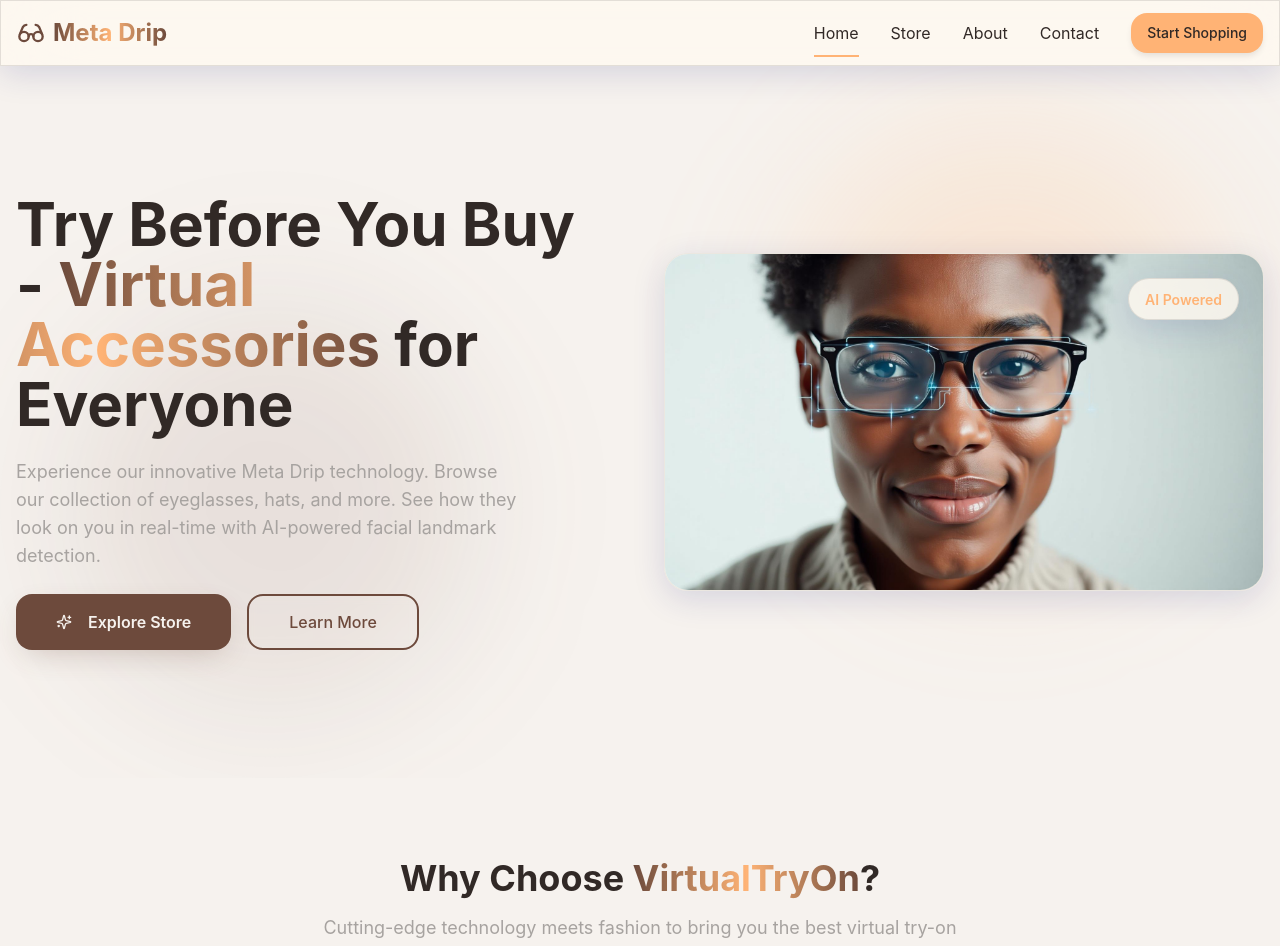
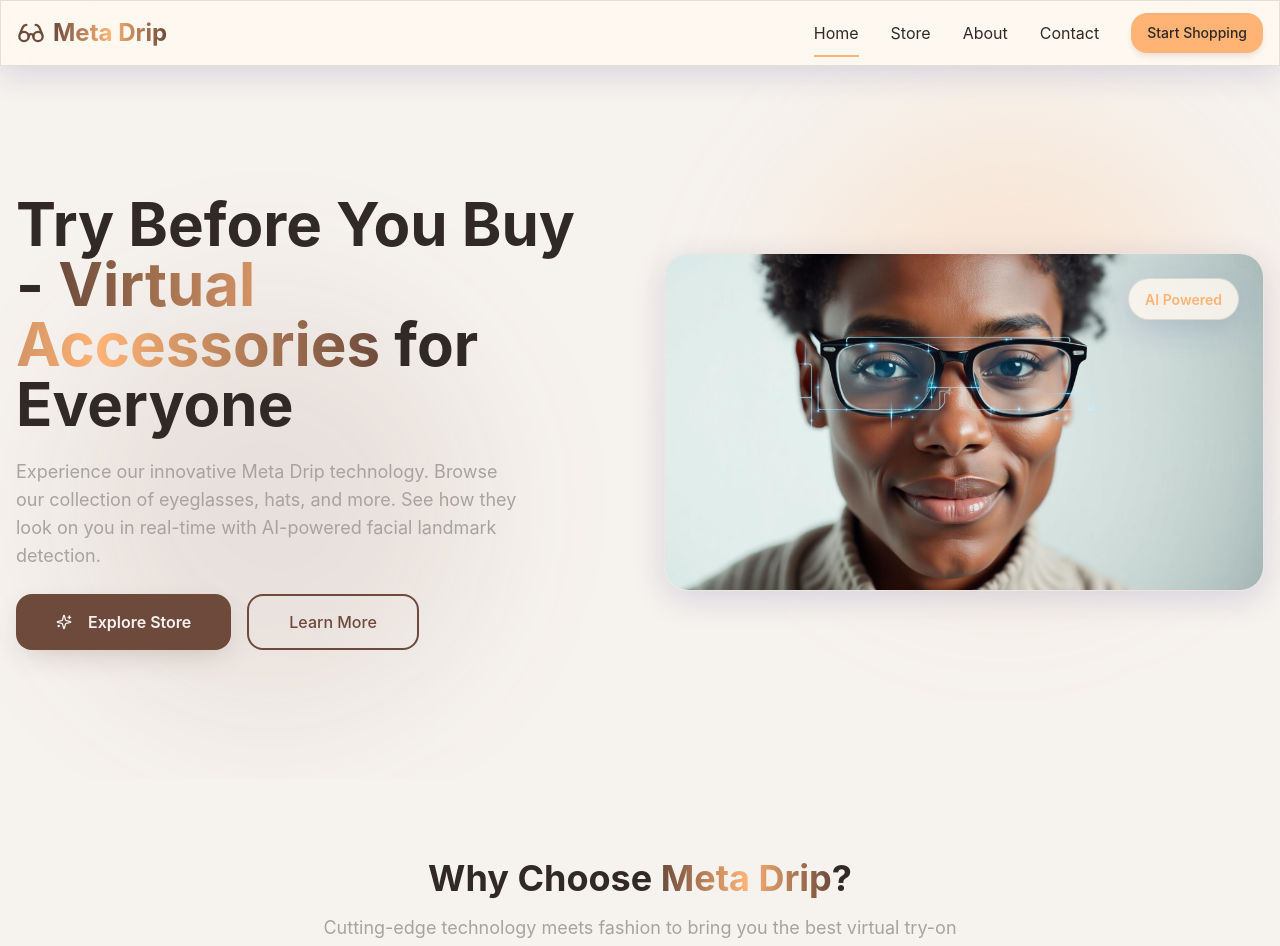
Before and after one commit to helo-ayush/VirtualTry, a React (Vite) app: page / in a window 1280 px wide. Shown: the top 946 px of the page. Built offline with nearby package versions, Linux system fonts and the light colour scheme; the HTML template or start-up script is replaced by a standard one.

Commit message:
Update Landing.tsx

```diff
--- a/src/pages/Landing.tsx
+++ b/src/pages/Landing.tsx
@@ -169,7 +169,7 @@ const Landing = () => {
             viewport={{ once: true }}
           >
             <h2 className="text-3xl md:text-4xl font-bold mb-4">
-              Why Choose <span className="gradient-text">VirtualTryOn</span>?
+              Why Choose <span className="gradient-text">Meta Drip</span>?
             </h2>
             <p className="text-lg text-muted-foreground max-w-2xl mx-auto">
               Cutting-edge technology meets fashion to bring you the best virtual try-on experience
```
